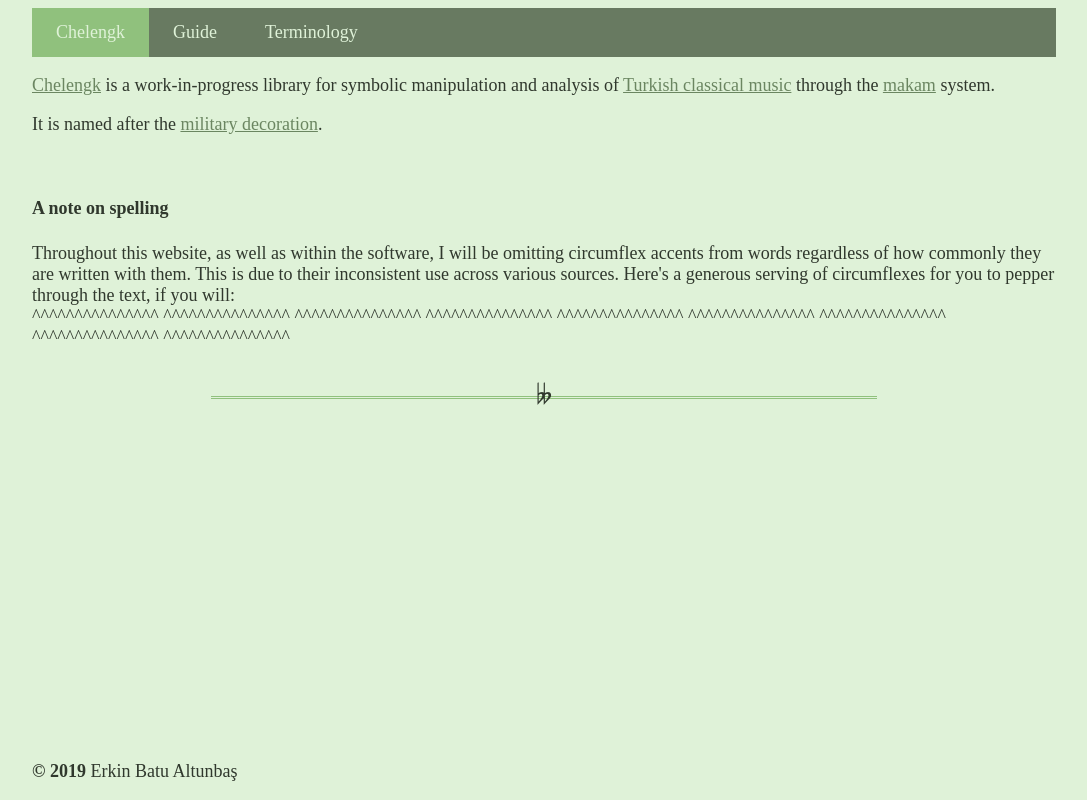
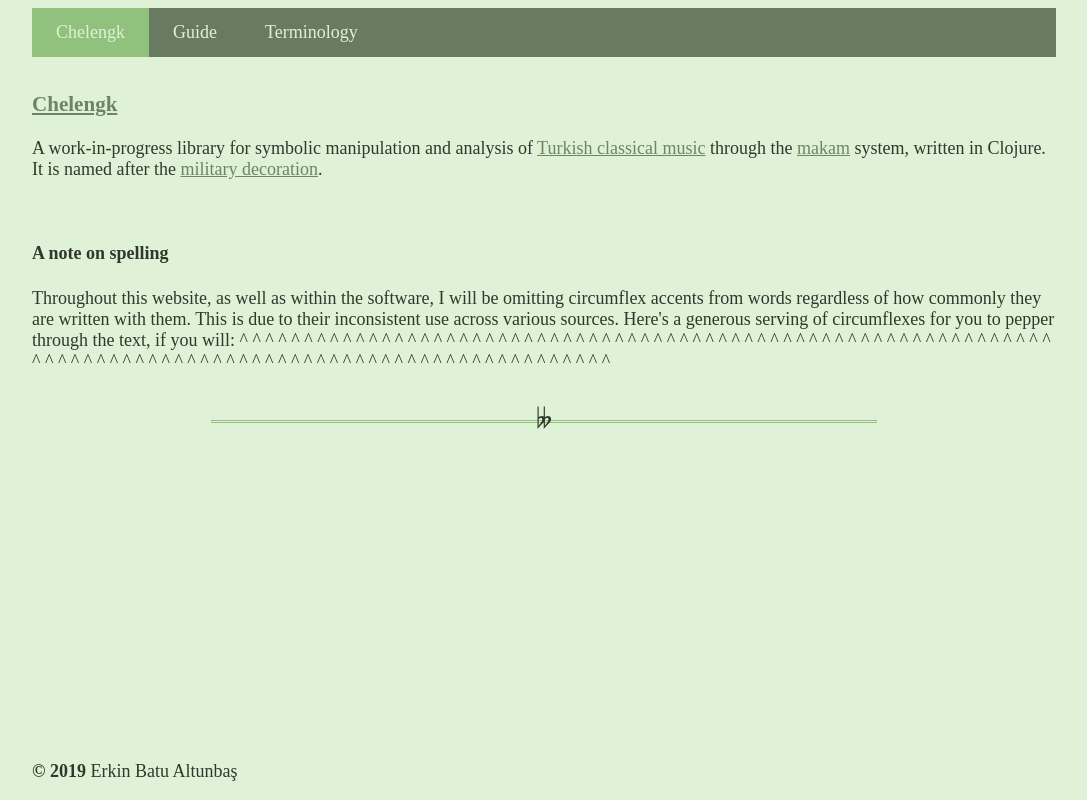
Before and after one commit to erkin/chelengk, a plain HTML site: page index.html in a window 1280 px wide. Shown: the whole page, without its empty margins (96-1183 px from the left). Drawn offline with Linux system fonts and the light colour scheme.

Commit message:
Further style fixes + add titles

```diff
--- a/index.html
+++ b/index.html
@@ -34,15 +34,13 @@
     </header>
     <section>
       <a id="content"></a>
+      <h3><a href="https://github.com/erkin/chelengk">Chelengk</a></h3>
       <p>
-        <a href="https://github.com/erkin/chelengk">Chelengk</a> is a
-        work-in-progress library for symbolic manipulation and analysis of
+        A work-in-progress library for symbolic manipulation and analysis of
         <a href="https://en.wikipedia.org/wiki/Turkish_classical_music">Turkish
         classical music</a> through the
-        <a href="https://en.wikipedia.org/wiki/Turkish_makam">makam</a> system.
-      </p>
-      <p>
-        It is named after the
+        <a href="https://en.wikipedia.org/wiki/Turkish_makam">makam</a> system,
+        written in Clojure. It is named after the
         <a href="https://en.wikipedia.org/wiki/Chelengk">military
         decoration</a>.
       </p>
@@ -54,10 +52,9 @@
         are written with them. This is due to their inconsistent use across
         various sources. Here's a generous serving of circumflexes for you to
         pepper through the text, if you will:
-        <br/>
-        ^^^^^^^^^^^^^^^ ^^^^^^^^^^^^^^^ ^^^^^^^^^^^^^^^
-        ^^^^^^^^^^^^^^^ ^^^^^^^^^^^^^^^ ^^^^^^^^^^^^^^^
-        ^^^^^^^^^^^^^^^ ^^^^^^^^^^^^^^^ ^^^^^^^^^^^^^^^
+        ^ ^ ^ ^ ^ ^ ^ ^ ^ ^ ^ ^ ^ ^ ^ ^ ^ ^ ^ ^ ^ ^ ^ ^ ^ ^ ^ ^ ^ ^ ^ ^ ^ ^ ^ ^
+        ^ ^ ^ ^ ^ ^ ^ ^ ^ ^ ^ ^ ^ ^ ^ ^ ^ ^ ^ ^ ^ ^ ^ ^ ^ ^ ^ ^ ^ ^ ^ ^ ^ ^ ^ ^
+        ^ ^ ^ ^ ^ ^ ^ ^ ^ ^ ^ ^ ^ ^ ^ ^ ^ ^ ^ ^ ^ ^ ^ ^ ^ ^ ^ ^ ^ ^ ^ ^ ^ ^ ^ ^
       </p>
     </section>
 
--- a/style.css
+++ b/style.css
@@ -60,6 +60,11 @@ li a
 	text-decoration: none;
 }
 
+nav
+{
+	margin-bottom: 35px;
+}
+
 #skip a
 {
 	position: absolute;
@@ -109,7 +114,7 @@ li a
 }
 
 /* Local Variables:
-	mode: css
-	indent-tabs-mode: t
-	tab-width: 4
-	End: */
+   mode: css
+   indent-tabs-mode: t
+   tab-width: 4
+   End: */
```
Also changed, not shown: primer/index.html (+2 -2 lines), terms/index.html (+1 -0 lines).
